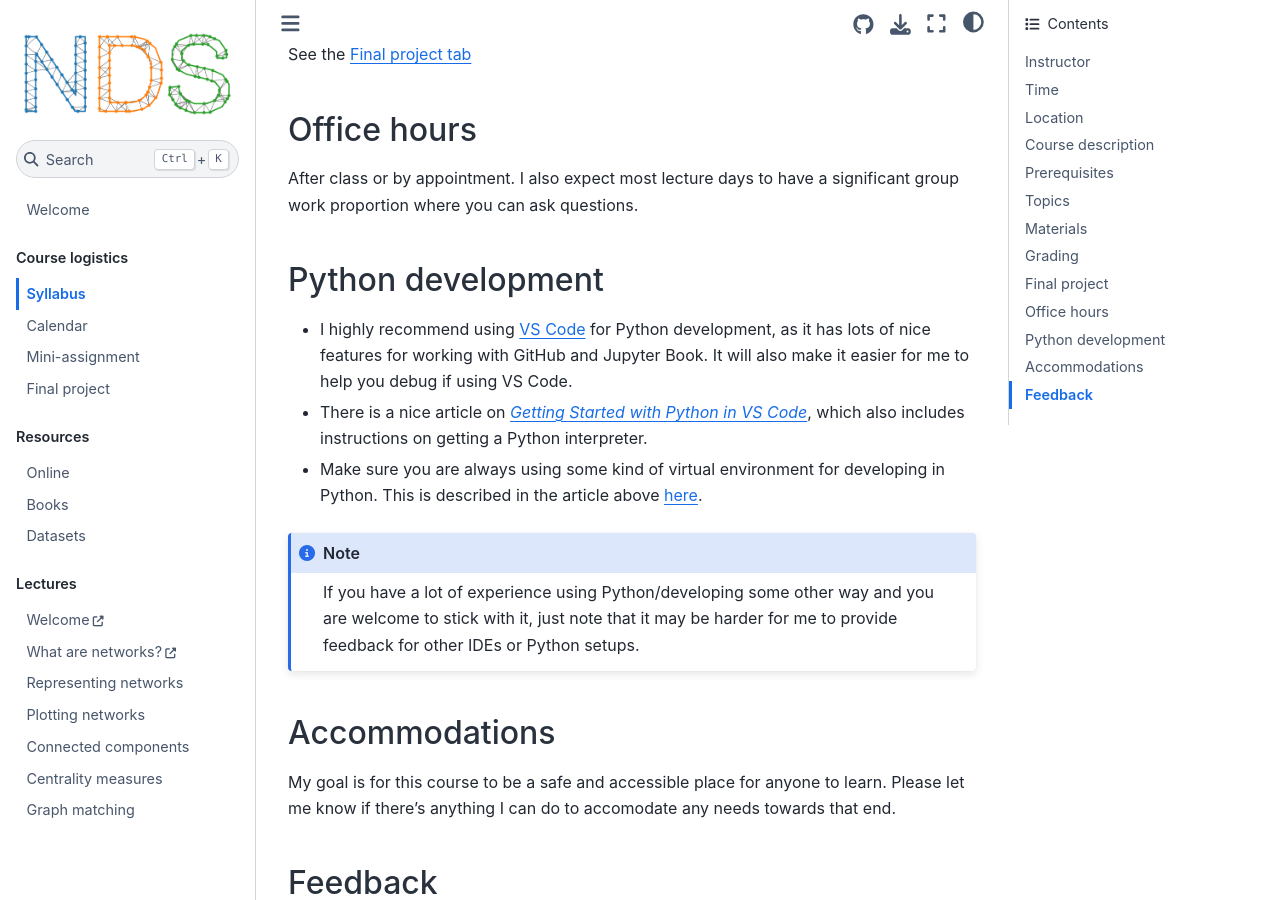
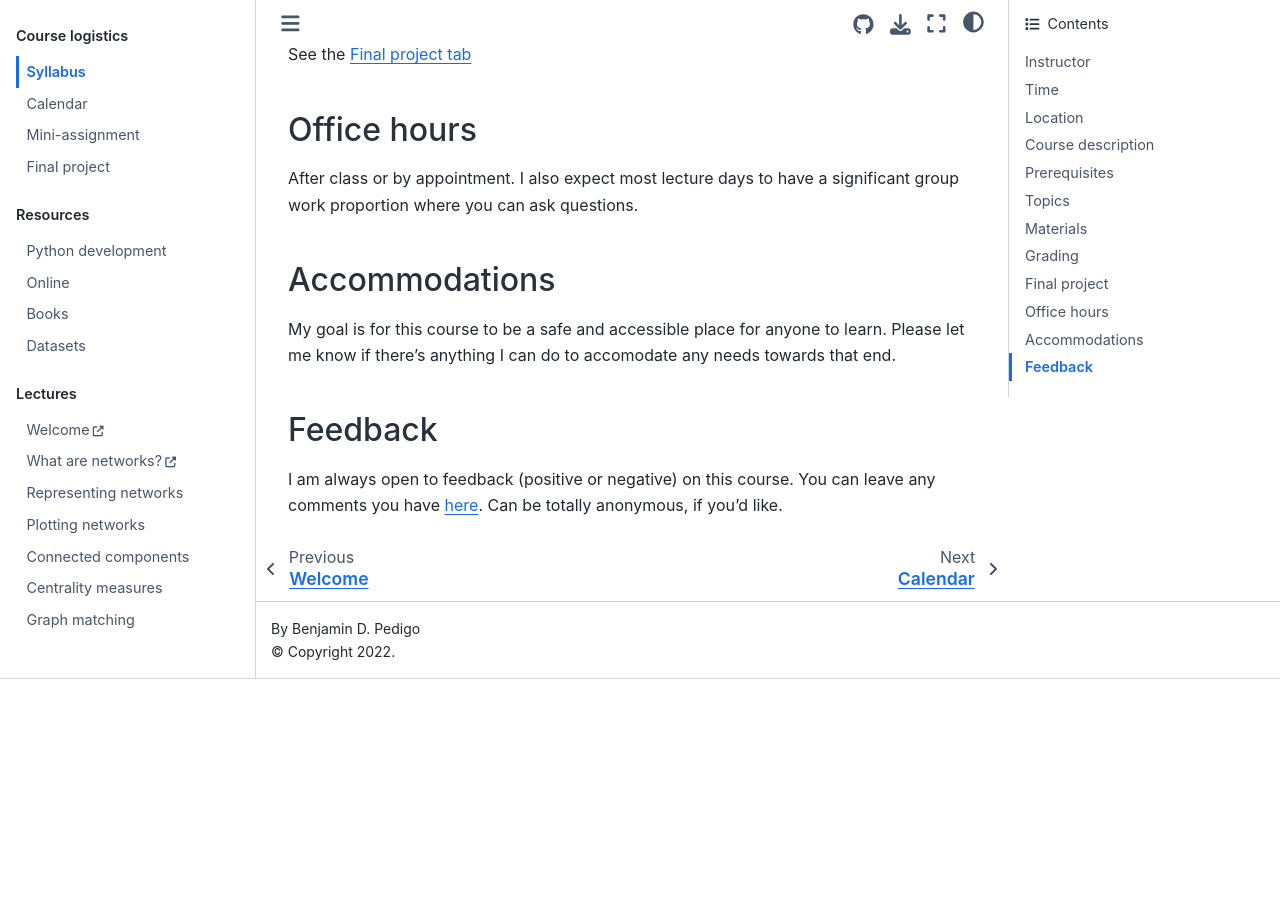
Before and after one commit to bdpedigo/networks-course, a Jupyter Book: the page built from docs/syllabus.md, in a window 1280 px wide and 900 px high, scrolled down 2989 px. Built offline with Jupyter Book 1.0.4 settings and Sphinx 7.4.7 and the Sphinx Book theme 1.1.4, drawn with Linux system fonts in a browser that asks for light colours; pages that are not in the unit, such as notebooks, are missing from menus; after the commit the page ends 3668 px from its top, so only the background shows below that.

Commit message:
add draft python guide

````diff
--- a/docs/_toc.yml
+++ b/docs/_toc.yml
@@ -9,6 +9,7 @@ parts:
   - file: final_project
 - caption: Resources
   chapters:
+  - file: python
   - file: online_resources
   - file: books
   - file: datasets
--- a/docs/syllabus.md
+++ b/docs/syllabus.md
@@ -72,19 +72,7 @@ See the [Final project tab](final_project.md)
 After class or by appointment. I also expect most lecture days to have a significant
 group work proportion where you can ask questions.
 
-## Python development
-- I highly recommend using [VS Code](https://code.visualstudio.com/) for
-Python development, as it has lots of nice features for working with GitHub and Jupyter
-Book. It will also make it easier for me to help you debug if using VS Code.
-- There is a
-nice article on [*Getting Started with Python in VS Code*](https://code.visualstudio.com/docs/python/python-tutorial), which also includes instructions on getting a Python interpreter.
-- Make sure you are always using some kind of virtual environment for developing in Python. This is described in the article above [here](https://code.visualstudio.com/docs/python/python-tutorial#_install-and-use-packages).
 
-```{note}
-If you have a lot of experience using Python/developing some other way and you are
-welcome to stick with it, just note that it may be harder for me to provide feedback for
-other IDEs or Python setups.
-```
 
 ## Accommodations
 My goal is for this course to be a safe and accessible place for anyone to learn. Please let me know if there's anything I can do to accomodate any needs towards that end.
````
Also changed, not shown: docs/python.md (added, +33 -0 lines), docs/steps.md (added).
